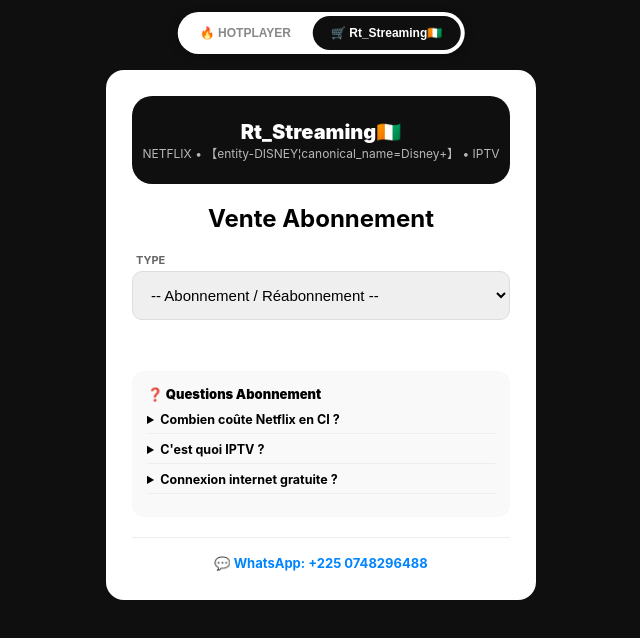
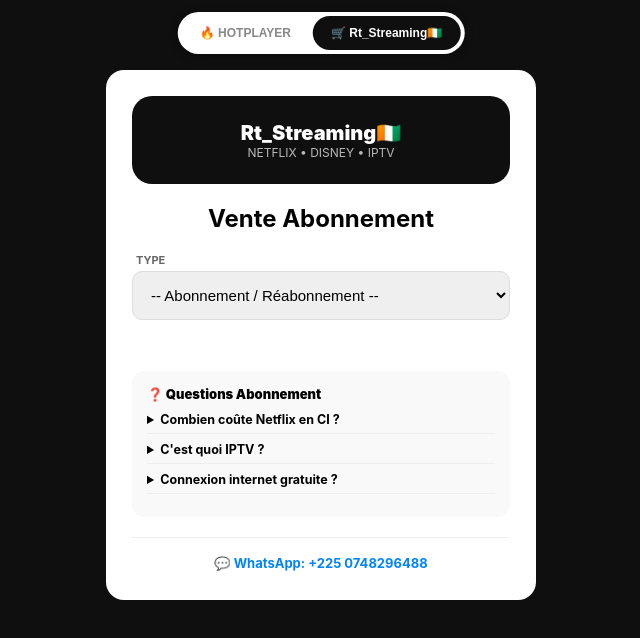
Before and after one commit to Rythmique/hotplayer-shop, a plain HTML site: page index.html in a window 1280 px wide. Both pictures are taken after a click on the button "🛒 Rt_Streaming🇨🇮". Shown: the whole page, without its empty margins (319-959 px from the left). Drawn offline with Linux system fonts and the light colour scheme.

Commit message:
Update logo text in systemVente section

```diff
--- a/index.html
+++ b/index.html
@@ -70,7 +70,7 @@
 
 <!-- SYSTEME 2 : VENTE -->
 <div id="systemVente" class="card hidden">
-  <div class="logo-box"><div style="font-size:20px;font-weight:900">Rt_Streaming🇨🇮</div><div style="font-size:12px;opacity:.7">NETFLIX • 【entity-DISNEY¦canonical_name=Disney+】 • IPTV</div></div>
+  <div class="logo-box"><div style="font-size:20px;font-weight:900">Rt_Streaming🇨🇮</div><div style="font-size:12px;opacity:.7">NETFLIX • DISNEY • IPTV</div></div>
   <h2>Vente Abonnement</h2>
   <label>TYPE</label>
   <select id="typeVente" onchange="checkVenteType()">
```
